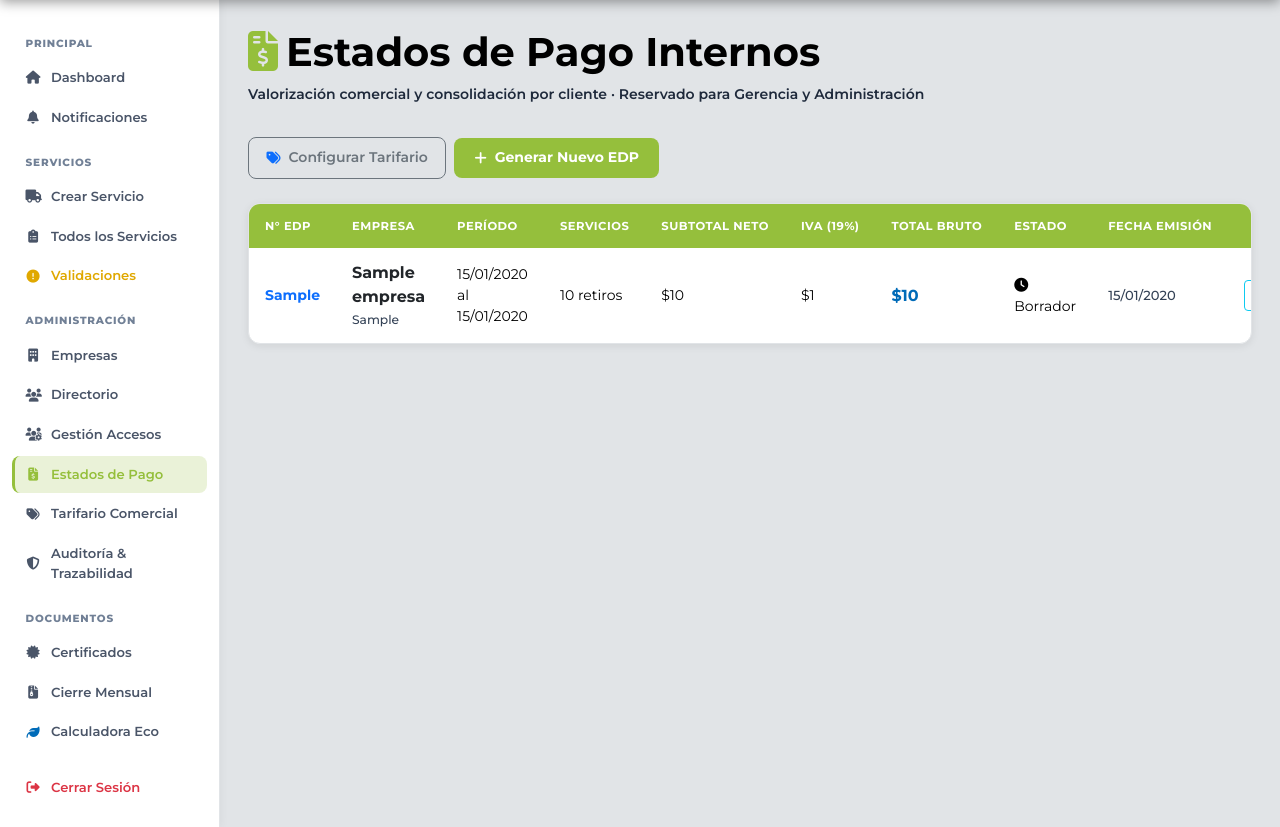
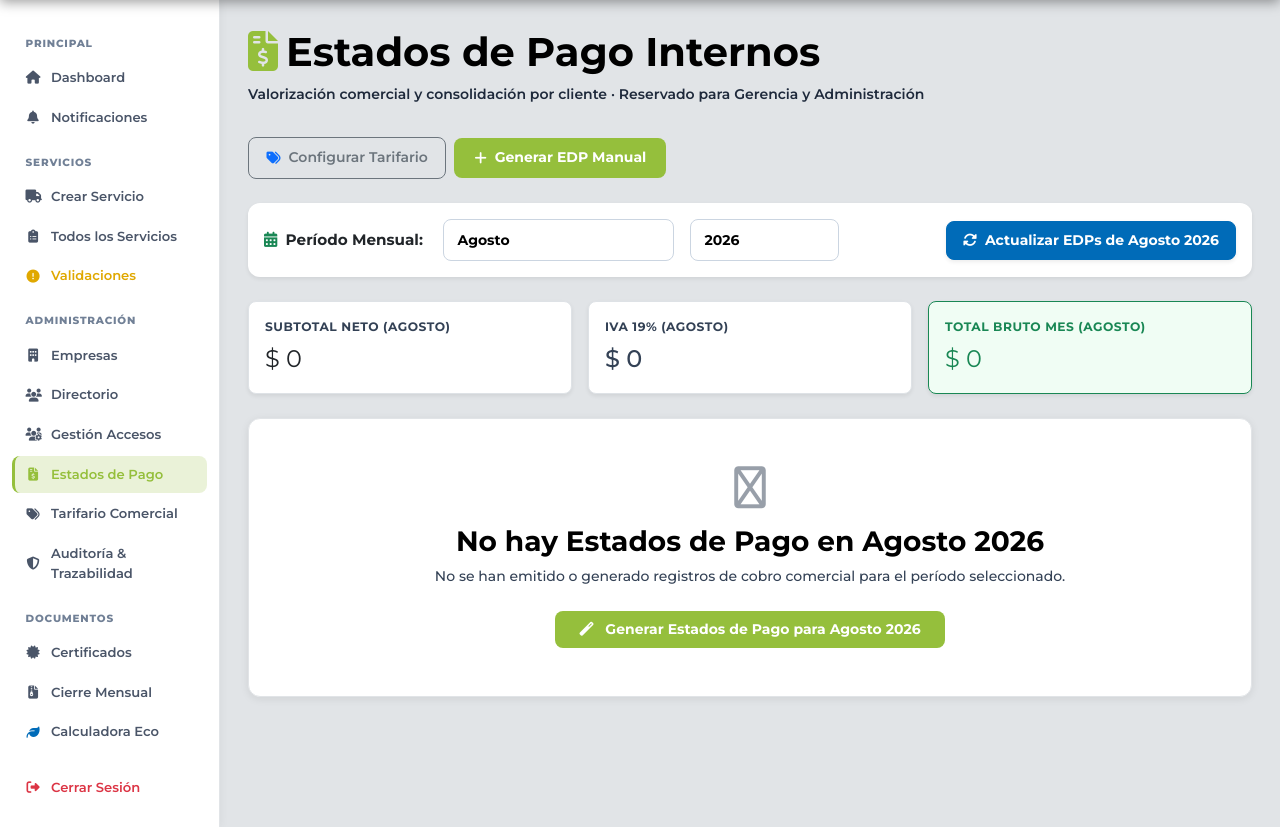
Before and after one commit to SangreL1/Redimir, a Django app: page /estados-de-pago/ in a window 1280 px wide. Shown: the part 63-890 px from the top of the page. Run offline with Django 4.2, Linux system fonts and the light colour scheme; a user stored in the database is signed in; tables that the repository leaves empty hold one stand-in row (values such as "Sample post").

Commit message:
Add monthly EDP filter, per-month calculations, and allow multiple EDPs per company

```diff
--- a/apps/empresas/models.py
+++ b/apps/empresas/models.py
@@ -200,7 +200,7 @@ class EstadoDePago(models.Model):
     ]
 
     numero_edp      = models.CharField(max_length=50, unique=True, verbose_name='N° Estado de Pago')
-    empresa         = models.OneToOneField(Empresa, on_delete=models.CASCADE, related_name='estado_de_pago', verbose_name='Empresa Solicitante')
+    empresa         = models.ForeignKey(Empresa, on_delete=models.CASCADE, related_name='estados_de_pago', verbose_name='Empresa Solicitante')
     orden_compra    = models.CharField(max_length=100, blank=True, null=True, verbose_name='N° Orden de Compra')
     periodo_inicio  = models.DateField()
     periodo_fin     = models.DateField()
@@ -290,22 +290,37 @@ class TarifaEmpresa(models.Model):
 
 def actualizar_o_crear_edp_empresa(empresa, periodo_inicio=None, periodo_fin=None, usuario=None):
     """
-    Función centralizada para calcular y actualizar automáticamente el Estado de Pago Único de una Empresa.
-    Agrupa los servicios por módulo/tarifa, sumando cantidad y compilando sus fechas de ejecución en una sola fila.
+    Función centralizada para calcular y actualizar automáticamente el Estado de Pago por Mes de una Empresa.
+    Agrupa los servicios del período por módulo/tarifa, sumando cantidad y compilando sus fechas de ejecución en una sola fila.
     """
+    import calendar
     from decimal import Decimal
     from django.utils import timezone
+    from django.db.models import Q
     from apps.servicios.models import Servicio
 
     today = timezone.now().date()
-    p_inicio = periodo_inicio or today.replace(day=1)
-    p_fin = periodo_fin or today
+    if not periodo_inicio:
+        p_inicio = today.replace(day=1)
+    else:
+        p_inicio = periodo_inicio
 
-    # Buscar o crear el EDP único de la empresa
-    edp = EstadoDePago.objects.filter(empresa=empresa).first()
+    if not periodo_fin:
+        _, last_day = calendar.monthrange(p_inicio.year, p_inicio.month)
+        p_fin = p_inicio.replace(day=last_day)
+    else:
+        p_fin = periodo_fin
+
+    # Buscar o crear el EDP de la empresa para este mes/año específico
+    edp = EstadoDePago.objects.filter(
+        empresa=empresa,
+        periodo_inicio__year=p_inicio.year,
+        periodo_inicio__month=p_inicio.month
+    ).first()
+
     if not edp:
-        year = today.strftime("%Y")
-        count = EstadoDePago.objects.filter(fecha_creacion__year=today.year).count() + 1
+        year = p_inicio.strftime("%Y")
+        count = EstadoDePago.objects.filter(fecha_creacion__year=p_inicio.year).count() + 1
         edp = EstadoDePago.objects.create(
             empresa=empresa,
             numero_edp=f"EDP-{year}-{count:04d}",
@@ -313,18 +328,28 @@ def actualizar_o_crear_edp_empresa(empresa, periodo_inicio=None, periodo_fin=Non
             periodo_fin=p_fin,
             creado_por=usuario,
             estado='borrador',
-            observaciones=f'Estado de Pago Automático generado/actualizado el {today.strftime("%d/%m/%Y")}'
+            observaciones=f'Estado de Pago Automático de {p_inicio.strftime("%B %Y")}'
         )
+    else:
+        edp.periodo_inicio = p_inicio
+        edp.periodo_fin = p_fin
+        edp.save()
 
     # Limpiar detalles anteriores para recalcular agrupado
     edp.detalles.all().delete()
 
     TARIFA_RETIRO_PREDETERMINADA = Decimal('150000')
+    grupos = {}
 
-    grupos = {}  # key -> dict acumulador
+    # 1. Procesar Servicios de Retiro dentro del rango del mes [p_inicio, p_fin]
+    servicios_qs = Servicio.objects.filter(
+        empresa=empresa,
+        is_active=True
+    ).filter(
+        Q(fecha_retiro_real__date__range=[p_inicio, p_fin]) |
+        (Q(fecha_retiro_real__isnull=True) & Q(fecha_solicitud__date__range=[p_inicio, p_fin]))
+    ).distinct()
 
-    # 1. Procesar Servicios de Retiro de la Empresa
-    servicios_qs = Servicio.objects.filter(empresa=empresa, is_active=True).distinct()
     for s in servicios_qs:
         cant = Decimal('1')
         unid = 'servicio'
@@ -358,8 +383,13 @@ def actualizar_o_crear_edp_empresa(empresa, periodo_inicio=None, periodo_fin=Non
         if fecha_str not in grupos[key]['fechas']:
             grupos[key]['fechas'].append(fecha_str)
 
-    # 2. Procesar Solicitudes de Recolección de la Empresa
-    solicitudes_qs = SolicitudRecoleccion.objects.filter(empresa=empresa).exclude(estado='cancelada')
+    # 2. Procesar Solicitudes de Recolección dentro del rango del mes [p_inicio, p_fin]
+    solicitudes_qs = SolicitudRecoleccion.objects.filter(
+        empresa=empresa
+    ).exclude(estado='cancelada').filter(
+        fecha_solicitada__date__range=[p_inicio, p_fin]
+    ).distinct()
+
     for sol in solicitudes_qs:
         cant = Decimal('1')
         unid = 'servicio'
--- a/apps/empresas/views.py
+++ b/apps/empresas/views.py
@@ -546,9 +546,61 @@ class EstadoDePagoListView(View):
             messages.error(request, 'Acceso restringido únicamente a Gerencia y Administradores.')
             return redirect('dashboard')
 
-        from .models import EstadoDePago
-        edps = EstadoDePago.objects.all().select_related('empresa')
-        return render(request, self.template_name, {'edps': edps})
+        import calendar
+        from django.utils import timezone
+        from .models import EstadoDePago, Empresa, actualizar_o_crear_edp_empresa
+
+        today = timezone.now().date()
+
+        # Obtener mes y año seleccionados (por defecto mes y año actual)
+        try:
+            mes_sel = int(request.GET.get('mes', today.month))
+            anio_sel = int(request.GET.get('anio', today.year))
+        except (ValueError, TypeError):
+            mes_sel = today.month
+            anio_sel = today.year
+
+        MESES_NOMBRE = [
+            (1, 'Enero'), (2, 'Febrero'), (3, 'Marzo'), (4, 'Abril'),
+            (5, 'Mayo'), (6, 'Junio'), (7, 'Julio'), (8, 'Agosto'),
+            (9, 'Septiembre'), (10, 'Octubre'), (11, 'Noviembre'), (12, 'Diciembre')
+        ]
+
+        _, last_day = calendar.monthrange(anio_sel, mes_sel)
+        p_inicio = today.replace(year=anio_sel, month=mes_sel, day=1)
+        p_fin = today.replace(year=anio_sel, month=mes_sel, day=last_day)
+
+        # Si se solicita generar o actualizar EDPs de todas las empresas para este mes
+        if request.GET.get('generar') == '1':
+            empresas_aprobadas = Empresa.objects.filter(estado='aprobada', activa=True)
+            cnt = 0
+            for emp in empresas_aprobadas:
+                actualizar_o_crear_edp_empresa(emp, periodo_inicio=p_inicio, periodo_fin=p_fin, usuario=request.user)
+                cnt += 1
+            messages.success(request, f"Se han generado/actualizado los Estados de Pago para {cnt} empresa(s) en {MESES_NOMBRE[mes_sel-1][1]} {anio_sel}.")
+
+        # Buscar EDPs del mes y año seleccionados
+        edps = EstadoDePago.objects.filter(
+            periodo_inicio__year=anio_sel,
+            periodo_inicio__month=mes_sel
+        ).select_related('empresa').order_by('-fecha_creacion')
+
+        # Totales consolidados del mes
+        total_neto_mes  = sum(e.subtotal_neto for e in edps)
+        total_iva_mes   = sum(e.iva for e in edps)
+        total_bruto_mes = sum(e.total_bruto for e in edps)
+
+        return render(request, self.template_name, {
+            'edps': edps,
+            'mes_sel': mes_sel,
+            'anio_sel': anio_sel,
+            'meses_lista': MESES_NOMBRE,
+            'nombre_mes_sel': MESES_NOMBRE[mes_sel-1][1],
+            'total_neto_mes': total_neto_mes,
+            'total_iva_mes': total_iva_mes,
+            'total_bruto_mes': total_bruto_mes,
+            'anios_lista': [today.year - 1, today.year, today.year + 1],
+        })
 
 
 @method_decorator(login_required, name='dispatch')
--- a/templates/empresas/estados_de_pago.html
+++ b/templates/empresas/estados_de_pago.html
@@ -15,10 +15,65 @@
         <i class="fas fa-tags text-primary"></i> Configurar Tarifario
       </a>
       <a href="/estados-de-pago/crear/" class="btn-primary-redimir d-flex align-items-center gap-2 text-decoration-none" style="padding:.6rem 1.25rem; border-radius:var(--radius-sm);">
-        <i class="fas fa-plus"></i> Generar Nuevo EDP
+        <i class="fas fa-plus"></i> Generar EDP Manual
       </a>
     </div>
     {% endif %}
+  </div>
+
+  <!-- SELECTOR Y NAVEGACIÓN POR MES -->
+  <div class="card p-3 mb-4 border-0 shadow-sm" style="background:#ffffff; border-radius:12px;">
+    <form method="get" action="/estados-de-pago/" class="row g-3 align-items-center">
+      <div class="col-12 col-md-auto d-flex align-items-center gap-2">
+        <label class="fw-bold text-dark mb-0 me-1" style="font-size: 0.95rem;">
+          <i class="fas fa-calendar-alt text-success me-1"></i> Período Mensual:
+        </label>
+      </div>
+
+      <div class="col-6 col-sm-4 col-md-3">
+        <select name="mes" class="form-select fw-bold border-secondary text-dark" onchange="this.form.submit()">
+          {% for num, nom in meses_lista %}
+          <option value="{{ num }}" {% if num == mes_sel %}selected{% endif %}>{{ nom }}</option>
+          {% endfor %}
+        </select>
+      </div>
+
+      <div class="col-6 col-sm-3 col-md-2">
+        <select name="anio" class="form-select fw-bold border-secondary text-dark" onchange="this.form.submit()">
+          {% for a in anios_lista %}
+          <option value="{{ a }}" {% if a == anio_sel %}selected{% endif %}>{{ a }}</option>
+          {% endfor %}
+        </select>
+      </div>
+
+      <div class="col-12 col-md-auto ms-md-auto d-flex align-items-center gap-2">
+        <a href="/estados-de-pago/?mes={{ mes_sel }}&anio={{ anio_sel }}&generar=1" class="btn btn-success btn-sm fw-bold px-3 py-2 text-white shadow-sm" style="border-radius:8px;" title="Recalcular o generar EDPs para todas las empresas en este mes">
+          <i class="fas fa-sync-alt me-1"></i> Actualizar EDPs de {{ nombre_mes_sel }} {{ anio_sel }}
+        </a>
+      </div>
+    </form>
+  </div>
+
+  <!-- TARJETAS DE RESUMEN DEL MES -->
+  <div class="row g-3 mb-4">
+    <div class="col-12 col-sm-4">
+      <div class="p-3 bg-white rounded-3 border shadow-sm">
+        <div class="text-muted small fw-bold text-uppercase" style="letter-spacing: 0.5px;">Subtotal Neto ({{ nombre_mes_sel }})</div>
+        <div class="fs-4 fw-extrabold text-dark mt-1">$ {{ total_neto_mes|floatformat:0 }}</div>
+      </div>
+    </div>
+    <div class="col-12 col-sm-4">
+      <div class="p-3 bg-white rounded-3 border shadow-sm">
+        <div class="text-muted small fw-bold text-uppercase" style="letter-spacing: 0.5px;">IVA 19% ({{ nombre_mes_sel }})</div>
+        <div class="fs-4 fw-extrabold text-muted mt-1">$ {{ total_iva_mes|floatformat:0 }}</div>
+      </div>
+    </div>
+    <div class="col-12 col-sm-4">
+      <div class="p-3 bg-white rounded-3 border border-success shadow-sm" style="background-color: #F0FDF4 !important;">
+        <div class="text-success small fw-bold text-uppercase" style="letter-spacing: 0.5px;">Total Bruto Mes ({{ nombre_mes_sel }})</div>
+        <div class="fs-4 fw-extrabold text-success mt-1">$ {{ total_bruto_mes|floatformat:0 }}</div>
+      </div>
+    </div>
   </div>
 
   <div class="card-redimir p-0" style="overflow:hidden;">
@@ -96,16 +151,13 @@
     </div>
     {% else %}
     <div class="text-center py-5">
-      <i class="fas fa-receipt fa-3x mb-3" style="color:var(--border);"></i>
-      <h3 style="font-family:'Montserrat',sans-serif;font-weight:800;color:var(--primary);">No hay Estados de Pago registrados</h3>
-      <p class="text-muted fw-600 mb-4">Genera el primer consolidado de cobro comercial para tus clientes.</p>
+      <i class="fas fa-receipt fa-3x mb-3 text-muted" style="opacity:0.5;"></i>
+      <h3 style="font-family:'Montserrat',sans-serif;font-weight:800;color:var(--primary);">No hay Estados de Pago en {{ nombre_mes_sel }} {{ anio_sel }}</h3>
+      <p class="text-muted fw-600 mb-4">No se han emitido o generado registros de cobro comercial para el período seleccionado.</p>
       {% if user.rol == 'admin' or user.rol == 'gerencia' or user.is_staff %}
       <div class="d-flex align-items-center justify-content-center gap-2">
-        <a href="/empresas/tarifas/" class="btn btn-outline-secondary text-decoration-none">
-          <i class="fas fa-tags me-1"></i>Configurar Tarifario
-        </a>
-        <a href="/estados-de-pago/crear/" class="btn-primary-redimir text-decoration-none" style="padding:.7rem 1.4rem;border-radius:var(--radius-sm);">
-          <i class="fas fa-plus me-1"></i>Crear Estado de Pago
+        <a href="/estados-de-pago/?mes={{ mes_sel }}&anio={{ anio_sel }}&generar=1" class="btn-primary-redimir text-decoration-none px-4 py-2" style="border-radius:var(--radius-sm);">
+          <i class="fas fa-magic me-2"></i> Generar Estados de Pago para {{ nombre_mes_sel }} {{ anio_sel }}
         </a>
       </div>
       {% endif %}
```
Also changed, not shown: apps/empresas/migrations/0011_alter_estadodepago_empresa.py (added).
